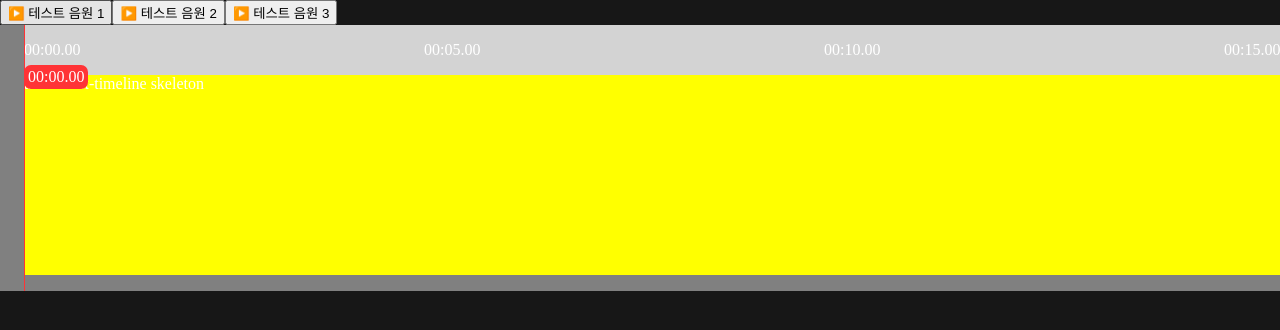
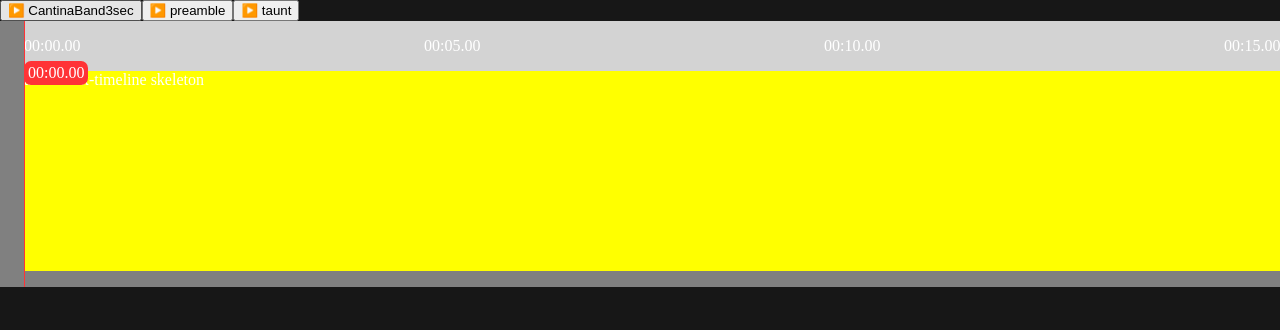
Before and after one commit to helloheesu/clova-dubbing, a React (Vite) app: page / in a window 1280 px wide. Shown: the top 330 px of the page. Built offline with nearby package versions, Linux system fonts and the light colour scheme.

Commit message:
🤡 change sample audios to shorter ones

```diff
--- a/src/components/AudioAddForm.tsx
+++ b/src/components/AudioAddForm.tsx
@@ -3,17 +3,16 @@ import "./AudioAddForm.scss";
 
 const AUDIO_SAMPLES = [
   {
-    name: "테스트 음원 1",
-    url:
-      "https://file-examples-com.github.io/uploads/2017/11/file_example_MP3_700KB.mp3",
+    name: "CantinaBand3sec",
+    url: "https://www2.cs.uic.edu/~i101/SoundFiles/CantinaBand3.wav",
   },
   {
-    name: "테스트 음원 2",
-    url: "https://dl.espressif.com/dl/audio/ff-16b-2c-44100hz.mp3",
+    name: "preamble",
+    url: "https://www2.cs.uic.edu/~i101/SoundFiles/preamble.wav",
   },
   {
-    name: "테스트 음원 3",
-    url: "https://dl.espressif.com/dl/audio/gs-16b-1c-44100hz.mp3",
+    name: "taunt",
+    url: "https://www2.cs.uic.edu/~i101/SoundFiles/taunt.wav",
   },
 ];
 
```
